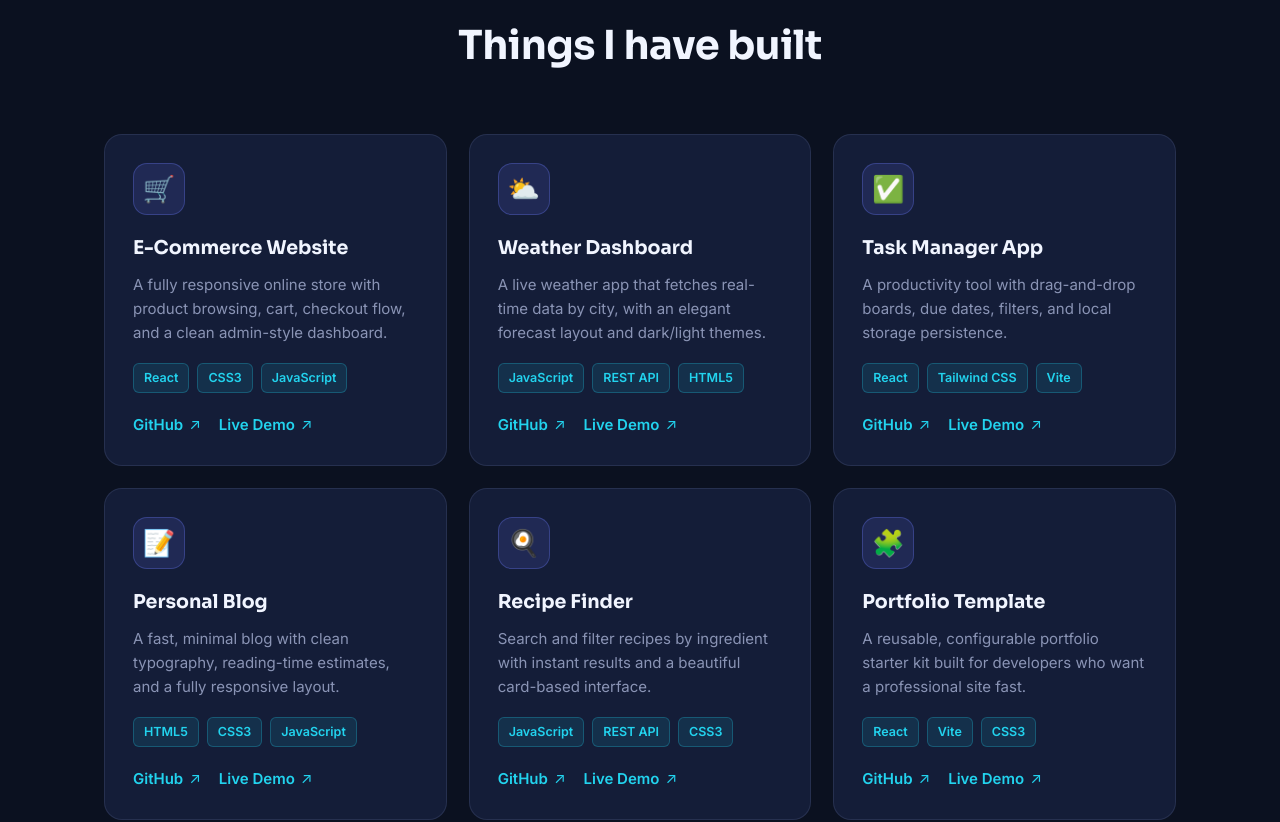
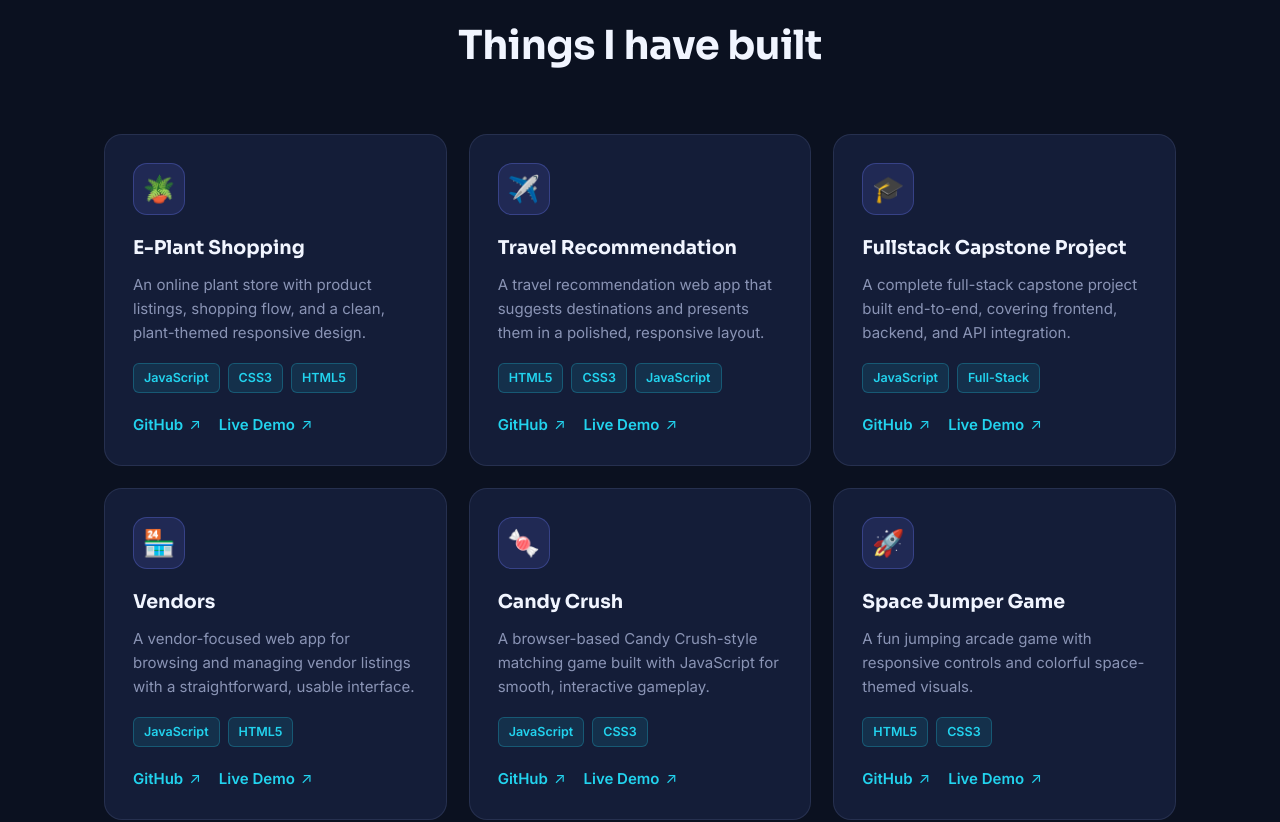
Before and after one commit to KASHU890/kashfa-portfolio-react, a React (Vite) app: page / in a window 1280 px wide. Shown: the part 2222-3044 px from the top of the page. Built offline with nearby package versions, Linux system fonts and the light colour scheme.

Commit message:
Add real GitHub projects, correct handles, update resume

```diff
--- a/src/data.js
+++ b/src/data.js
@@ -11,8 +11,8 @@ export const profile = {
   socials: [
     {
       label: 'GitHub',
-      handle: 'github.com/kashfaahsaan',
-      url: 'https://github.com/',
+      handle: 'github.com/KASHU890',
+      url: 'https://github.com/KASHU890',
     },
     {
       label: 'LinkedIn',
@@ -63,58 +63,58 @@ export const skills = {
 
 const projectsList = [
   {
-    title: 'E-Commerce Website',
+    title: 'E-Plant Shopping',
     description:
-      'A fully responsive online store with product browsing, cart, checkout flow, and a clean admin-style dashboard.',
-    tech: ['React', 'CSS3', 'JavaScript'],
+      'An online plant store with product listings, shopping flow, and a clean, plant-themed responsive design.',
+    tech: ['JavaScript', 'CSS3', 'HTML5'],
     link: '#',
-    github: '#',
-    icon: '🛒',
+    github: 'https://github.com/KASHU890/e-plantShopping',
+    icon: '🪴',
   },
   {
-    title: 'Weather Dashboard',
+    title: 'Travel Recommendation',
     description:
-      'A live weather app that fetches real-time data by city, with an elegant forecast layout and dark/light themes.',
-    tech: ['JavaScript', 'REST API', 'HTML5'],
+      'A travel recommendation web app that suggests destinations and presents them in a polished, responsive layout.',
+    tech: ['HTML5', 'CSS3', 'JavaScript'],
     link: '#',
-    github: '#',
-    icon: '⛅',
+    github: 'https://github.com/KASHU890/travel-recommendation',
+    icon: '✈️',
   },
   {
-    title: 'Task Manager App',
+    title: 'Fullstack Capstone Project',
     description:
-      'A productivity tool with drag-and-drop boards, due dates, filters, and local storage persistence.',
-    tech: ['React', 'Tailwind CSS', 'Vite'],
+      'A complete full-stack capstone project built end-to-end, covering frontend, backend, and API integration.',
+    tech: ['JavaScript', 'Full-Stack'],
     link: '#',
-    github: '#',
-    icon: '✅',
+    github: 'https://github.com/KASHU890/fullstack-capstone-project',
+    icon: '🎓',
   },
   {
-    title: 'Personal Blog',
+    title: 'Vendors',
     description:
-      'A fast, minimal blog with clean typography, reading-time estimates, and a fully responsive layout.',
-    tech: ['HTML5', 'CSS3', 'JavaScript'],
+      'A vendor-focused web app for browsing and managing vendor listings with a straightforward, usable interface.',
+    tech: ['JavaScript', 'HTML5'],
     link: '#',
-    github: '#',
-    icon: '📝',
+    github: 'https://github.com/KASHU890/vendors',
+    icon: '🏪',
   },
   {
-    title: 'Recipe Finder',
+    title: 'Candy Crush',
     description:
-      'Search and filter recipes by ingredient with instant results and a beautiful card-based interface.',
-    tech: ['JavaScript', 'REST API', 'CSS3'],
+      'A browser-based Candy Crush-style matching game built with JavaScript for smooth, interactive gameplay.',
+    tech: ['JavaScript', 'CSS3'],
     link: '#',
-    github: '#',
-    icon: '🍳',
+    github: 'https://github.com/KASHU890/candy-crush',
+    icon: '🍬',
   },
   {
-    title: 'Portfolio Template',
+    title: 'Space Jumper Game',
     description:
-      'A reusable, configurable portfolio starter kit built for developers who want a professional site fast.',
-    tech: ['React', 'Vite', 'CSS3'],
+      'A fun jumping arcade game with responsive controls and colorful space-themed visuals.',
+    tech: ['HTML5', 'CSS3'],
     link: '#',
-    github: '#',
-    icon: '🧩',
+    github: 'https://github.com/KASHU890/space-jumper-game',
+    icon: '🚀',
   },
 ]
 
@@ -127,7 +127,7 @@ export const experience = [
     title: 'Web Developer (Fresher)',
     org: 'Freelance & Personal Projects',
     description:
-      'Building responsive websites and web apps — landing pages, dashboards, and small business sites — while growing a portfolio of real-world projects.',
+      'Building responsive websites, full-stack projects, and browser-based games — an e-commerce store, a travel recommendation app, matching and arcade games — while growing a portfolio of real-world work.',
   },
   {
     type: 'work',
```
Also changed, not shown: scripts/generate-resume.mjs (+5 -5 lines), 1 other file (tests, documents, lock files or other folders).
